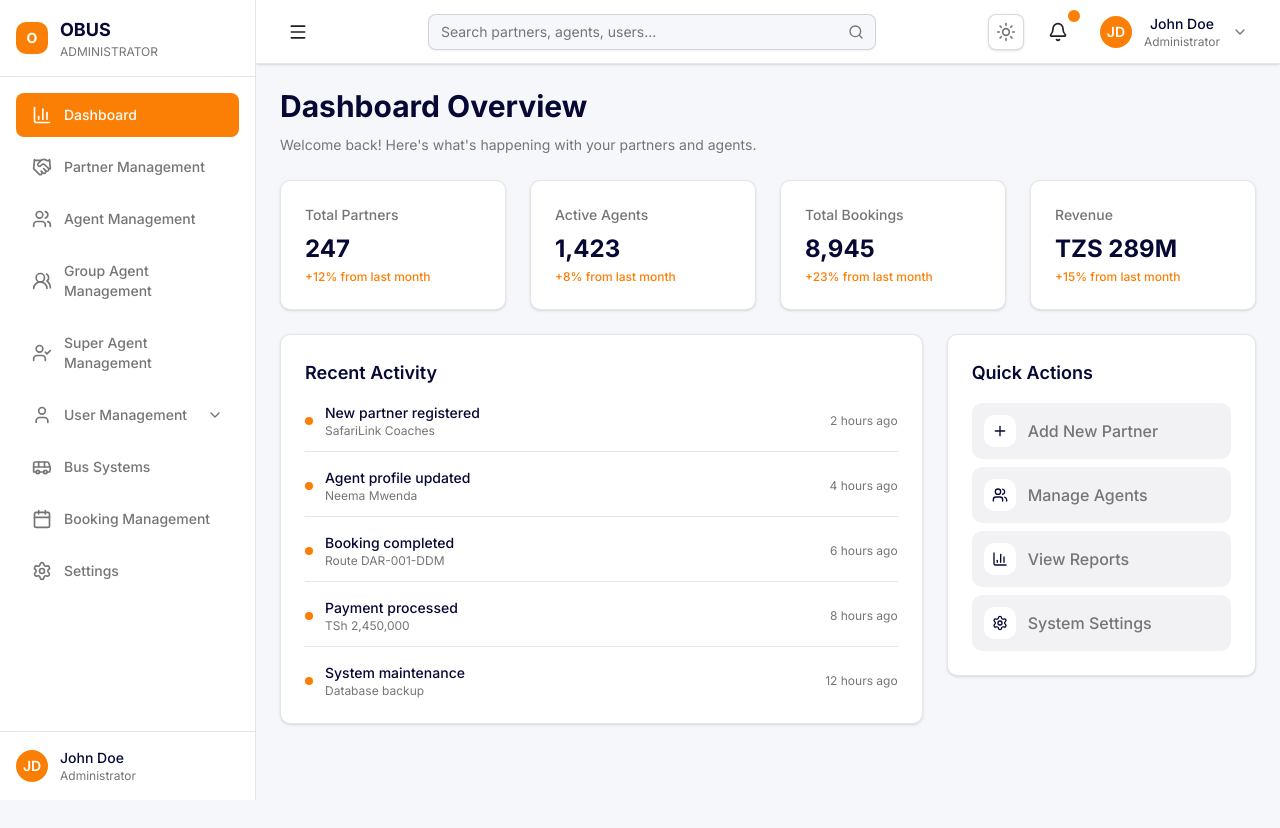
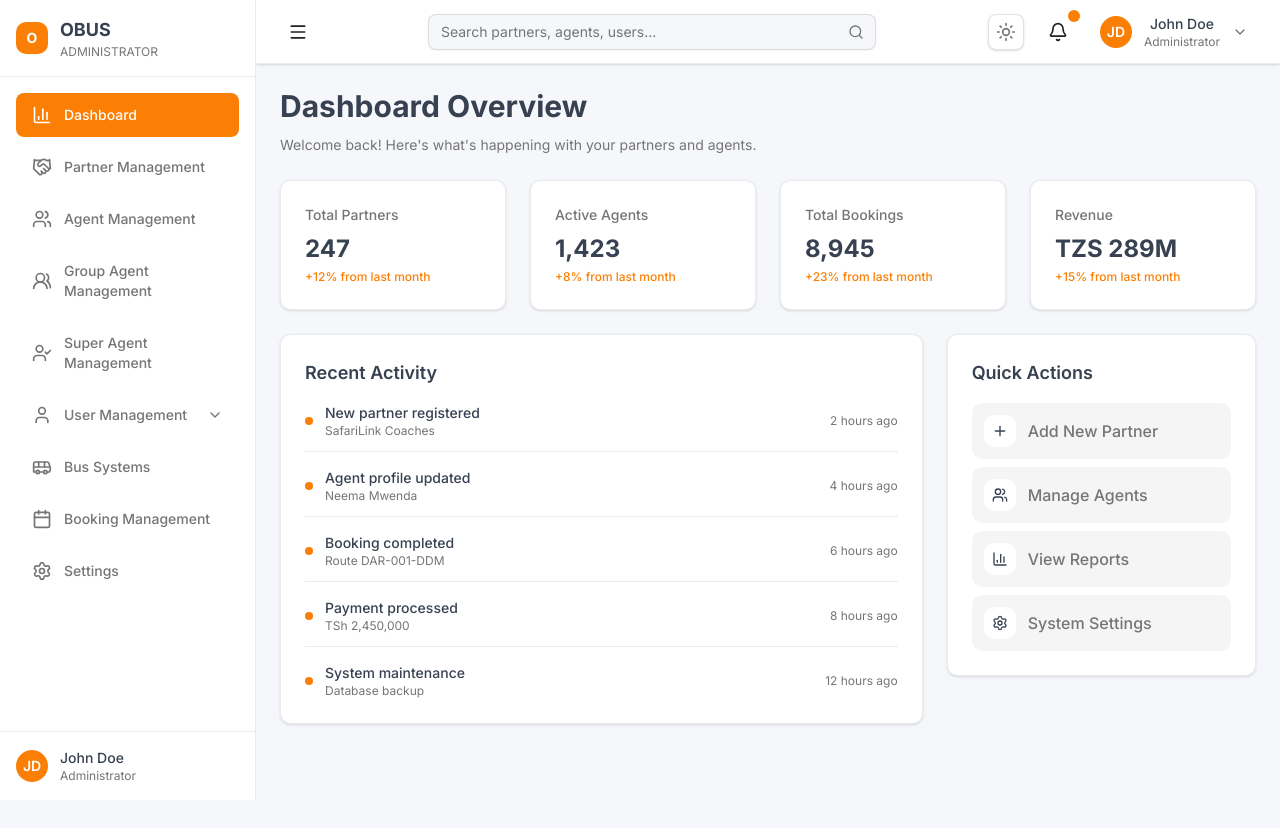
Before and after one commit to damianclement/partner, a Next.js app: page / in a window 1280 px wide. Built offline with nearby package versions, Linux system fonts and the light colour scheme.

Commit message:
Update primary color for OBUS branding in Tailwind configuration and global CSS.

```diff
--- a/app/globals.css
+++ b/app/globals.css
@@ -43,7 +43,7 @@
   --radius-xl: calc(var(--radius) + 4px);
 
   /* OBUS Brand Colors */
-  --color-obus-primary: #050934;
+  --color-obus-primary: #374151;
   --color-obus-accent: #FC7F05;
   --color-obus-bg: #F5F7FA;
   --color-obus-text-primary: #212121;
--- a/tailwind.config.ts
+++ b/tailwind.config.ts
@@ -11,7 +11,7 @@ const config: Config = {
     extend: {
       colors: {
         obus: {
-          primary: "#050934",
+          primary: "#374151",
           accent: "#FC7F05",
           bg: "#F5F7FA",
           "text-primary": "#212121",
```
